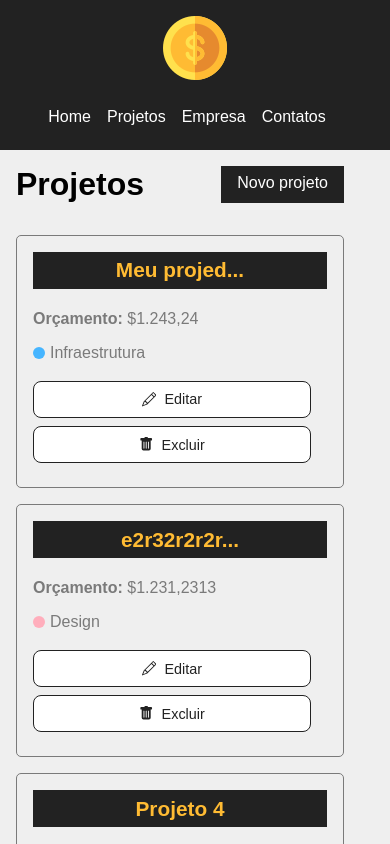
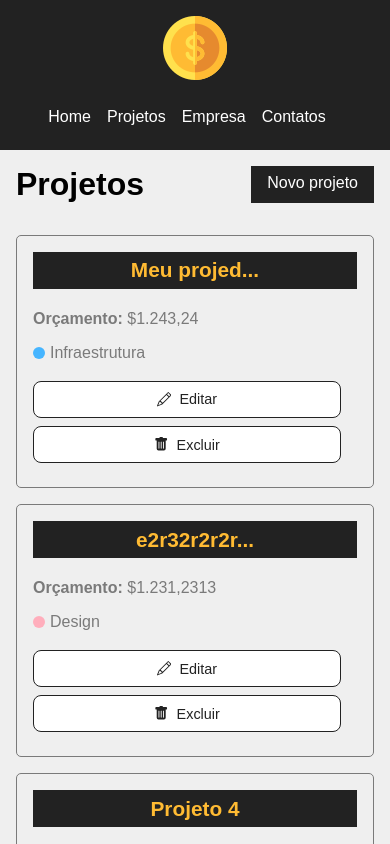
Before and after one commit to Adoniasfalcao/Costs, a React (Create React App) app: page /projects in a window 390 px wide. Shown: the top 844 px of the page. Built offline with nearby package versions, Linux system fonts and the light colour scheme; data requests are answered from the project's data file.

Commit message:
Bug Cards

```diff
--- a/src/components/pages/Pages style/Projects.module.css
+++ b/src/components/pages/Pages style/Projects.module.css
@@ -11,7 +11,6 @@
 
 @media screen and (max-width: 768px) {
     .project_container {
-        width: 360px;
         padding: 1rem;
         padding-bottom: 15%;
     }
```
